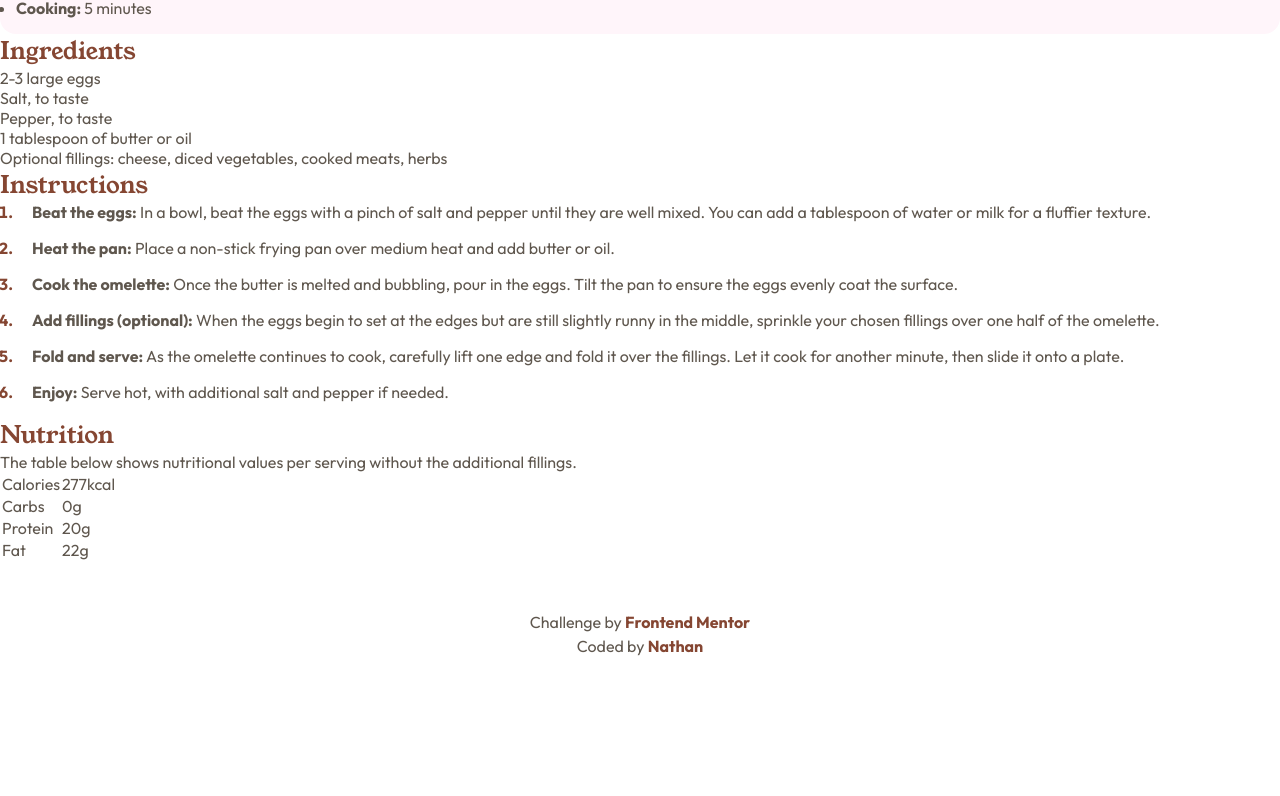
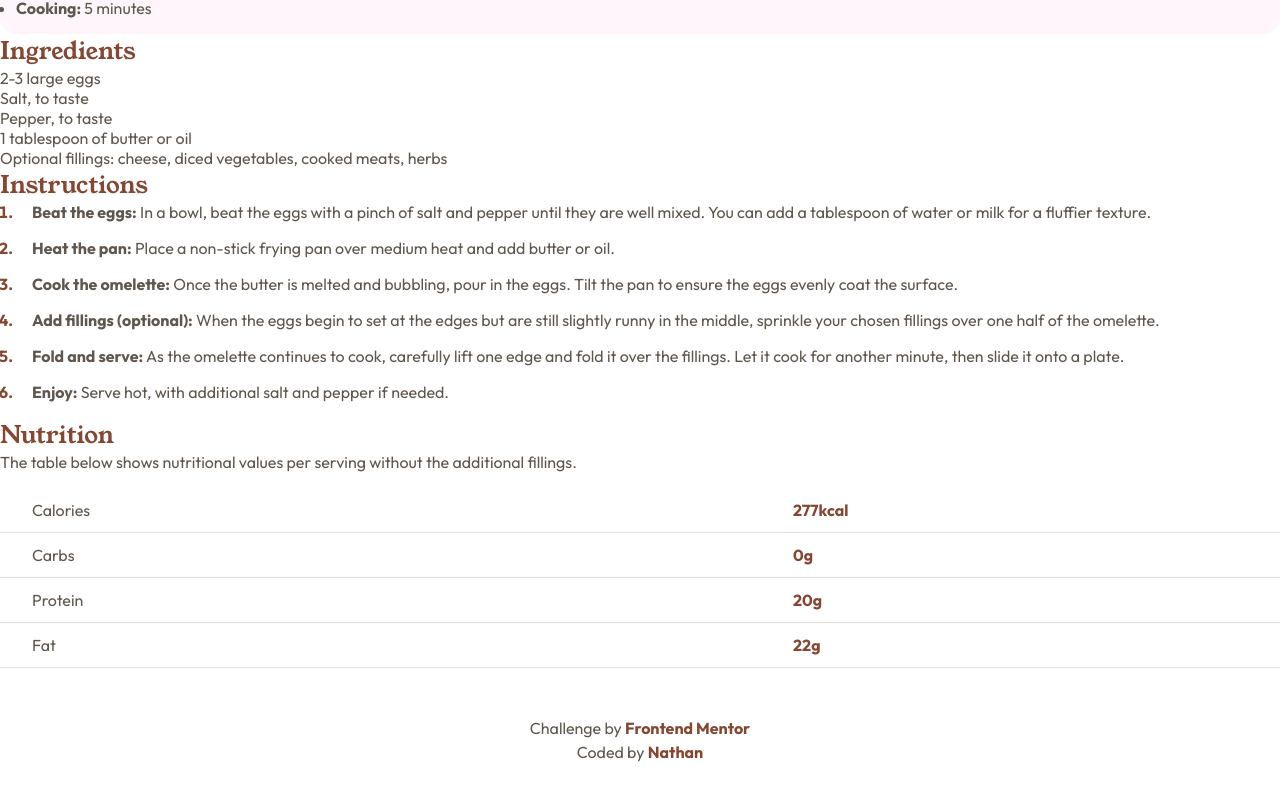
Before and after one commit to Nathan-SWE/recipePage, a React (Vite) app: page / in a window 1280 px wide. Shown: the part 451-1247 px from the top of the page. Before the commit the page ends 1141 px from the top, so only its background shows below. Built offline with nearby package versions, Linux system fonts and the light colour scheme.

Commit message:
style: add Nutrition component styles

```diff
--- /dev/null
+++ b/src/components/Nutrition/Nutrition.css
@@ -0,0 +1,19 @@
+.nutrition table {
+  width: 100%;
+  border-collapse: collapse;
+  margin-top: 1rem;
+}
+
+.nutrition td {
+  padding: 0.75rem 0;
+  border-bottom: 1px solid var(--Stone150);
+}
+
+.nutrition td:first-child {
+  padding-left: 2rem;
+}
+
+.nutrition td:last-child {
+  font-weight: bold;
+  color: var(--rown800);
+}
--- a/src/components/Nutrition/Nutrition.jsx
+++ b/src/components/Nutrition/Nutrition.jsx
@@ -1,6 +1,8 @@
+import "./Nutrition.css";
+
 export default function Nutrition() {
   return (
-    <section>
+    <section className="nutrition">
       <h2>Nutrition</h2>
       <p>
         The table below shows nutritional values per serving without the
```
